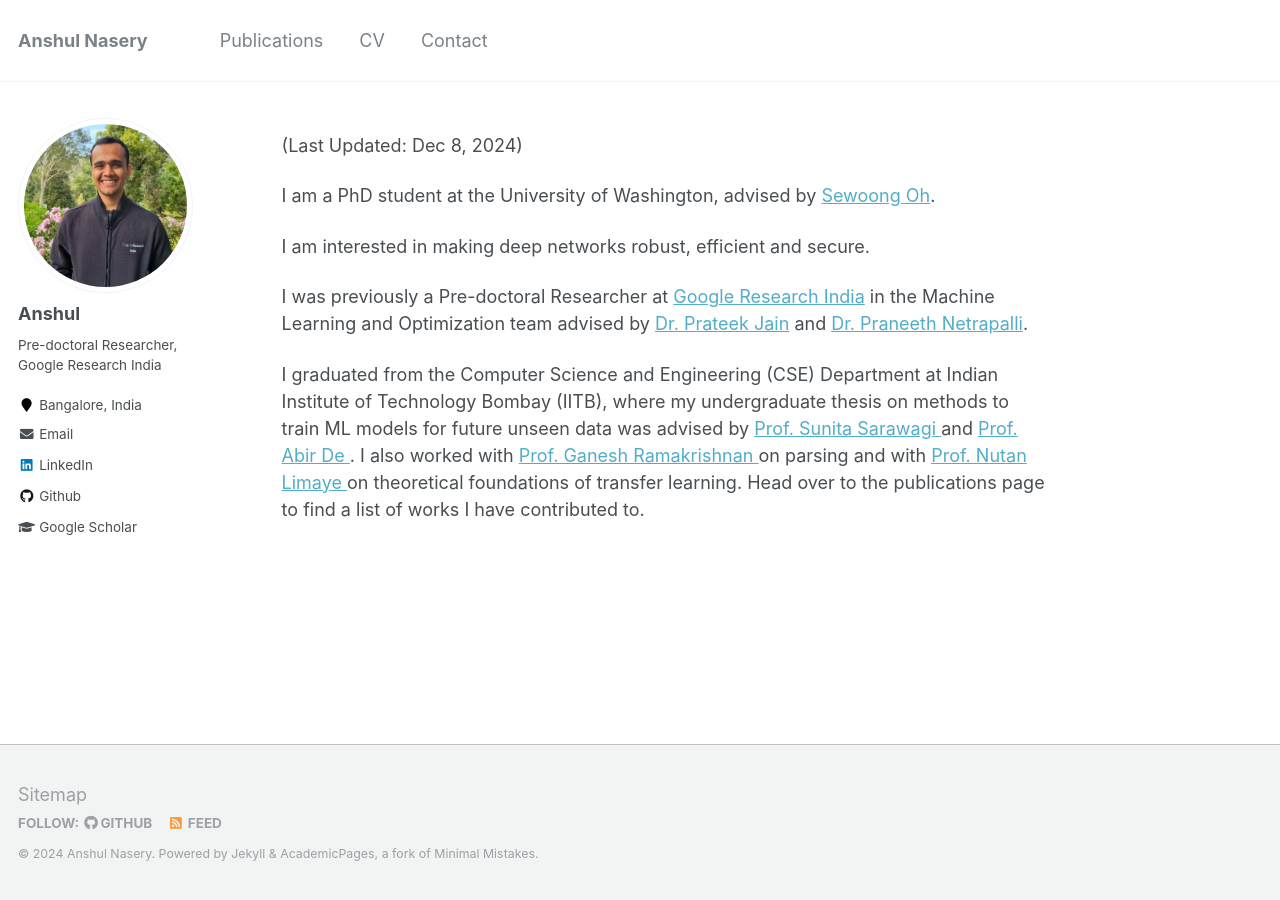
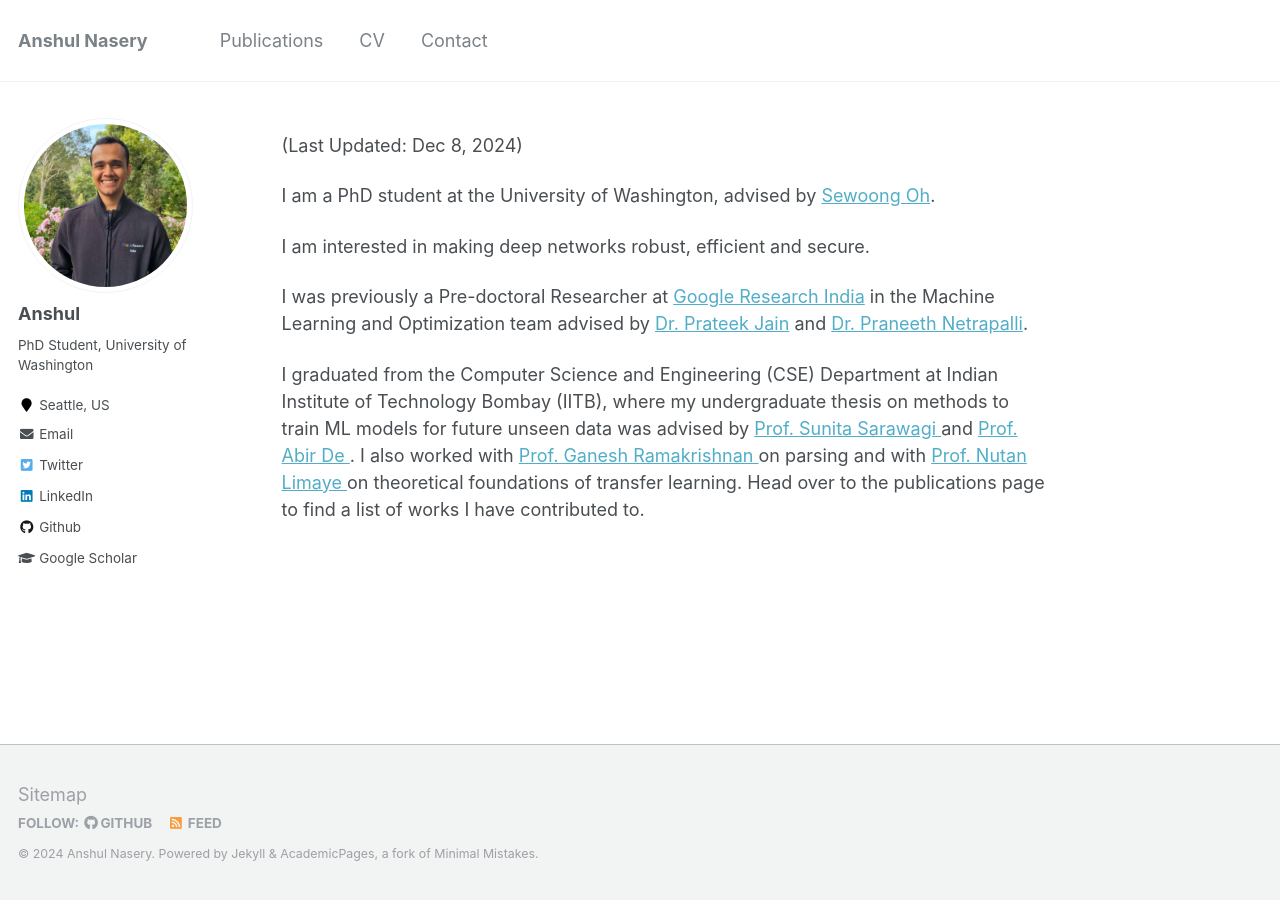
Before and after one commit to anshuln2/anshuln2.github.io, a Jekyll site: the page built from _pages/about.html, in a window 1280 px wide. Built offline with Jekyll 4.4.1, drawn with Linux system fonts in a browser that asks for light colours.

Commit message:
Update _config.yml

```diff
--- a/_config.yml
+++ b/_config.yml
@@ -82,8 +82,8 @@ analytics:
 author:
   name             : "Anshul"
   avatar           : "anshul.jpg"
-  bio              : "Pre-doctoral Researcher, Google Research India"
-  location         : "Bangalore, India"
+  bio              : "PhD Student, University of Washington"
+  location         : "Seattle, US"
   employer         :
   pubmed           : # "https://www.ncbi.nlm.nih.gov/pubmed/?term=john+snow"
   googlescholar    : "https://scholar.google.co.in/citations?user=lmvY2SMAAAAJ&hl=en#"
@@ -96,7 +96,7 @@ author:
   flickr           :
   facebook         :
   foursquare       :
-  github           : "anshuln"
+  github           : "anshuln2"
   google_plus      :
   keybase          :
   instagram        :
@@ -109,7 +109,7 @@ author:
   stackoverflow    : # http://stackoverflow.com/users/123456/username
   steam            :
   tumblr           :
-  twitter          :
+  twitter          : "https://x.com/anshulnasery"
   vine             :
   weibo            :
   xing             :
```
